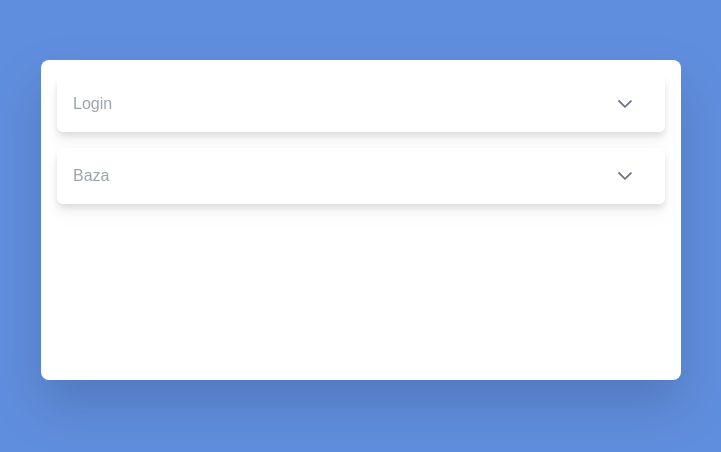
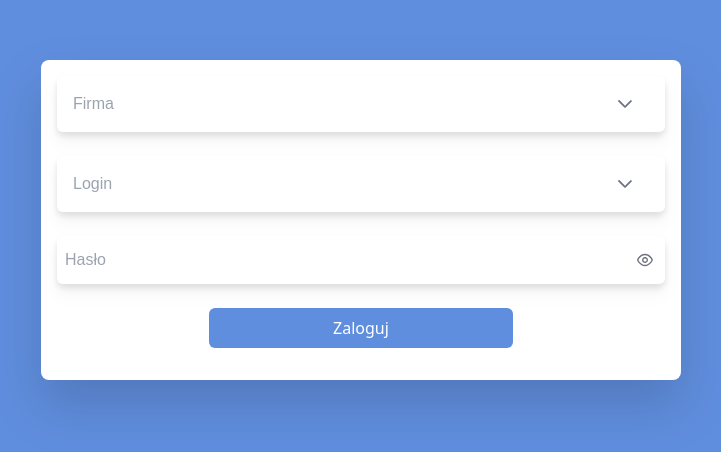
Before and after one commit to Destray32/ecpp-projekt, a React (Create React App) app: page /login in a window 1280 px wide. Shown: the part 180-632 px from the top of the page, without its empty margins (279-1000 px from the left). Built offline with nearby package versions, Linux system fonts and the light colour scheme; a web font is replaced by a local one.

Commit message:
password field

```diff
--- a/src/pages/Login.js
+++ b/src/pages/Login.js
@@ -7,36 +7,42 @@ import "primereact/resources/themes/lara-light-cyan/theme.css";
 export default function LoginPage() {
 
     // listy z których wybierać mozna w dropdownach
-    const [avaibleLogins, setAvailableLogins] = useState(['test', 'test2']);
-    const [avaibleDbs, setAvailableDbs] = useState(['baza1', 'baza2']);
+    const [availableCompanies, setAvailableCompanies] = useState(['test', 'test2']);
+    const [availableLogins, setAvailableLogins] = useState(['login1', 'login2']);
 
-    // stany przechowywuajce login, haslo, baze danych
+    // stany przechowywuajce firme, login i hasło
+    const [firma, setFirma] = useState('');
     const [login, setLogin] = useState('');
-    const [db, setDb] = useState('');
     const [password, setPassword] = useState('');
 
-    useEffect(() => {
-        console.log(login, db, password);
-    }, [login, db, password]);
+    // useEffect(() => {
+    //     console.log(firma, login, password);
+    // }, [firma, login, password]);
 
     return (
-        <body className='bg-primary min-h-screen flex items-center justify-center'>
+        <main className='bg-primary min-h-screen flex items-center justify-center'>
             <div className='bg-white w-1/2 h-[20rem] rounded-lg drop-shadow-2xl'>
-                <form className='p-4 space-y-4 h-full'>
+                <form className='p-4 space-y-6 h-full'>
                     <div className='card flex flex-col drop-shadow-lg'>
-                        <Dropdown value={login} onChange={(e) => setLogin(e.value)} options={avaibleLogins} optionLabel="name"
+                        <Dropdown value={firma} onChange={(e) => setFirma(e.value)} options={availableCompanies} optionLabel="name"
+                            editable placeholder="Firma" autoComplete='off' className="w-full md:w-14rem p-4" />
+                    </div>
+                    <div className='card flex flex-col drop-shadow-lg'>
+                        <Dropdown value={login} onChange={(e) => setLogin(e.value)} options={availableLogins} optionLabel="name"
                             editable placeholder="Login" autoComplete='off' className="w-full md:w-14rem p-4" />
                     </div>
-                    <div className='card flex flex-col drop-shadow-lg'>
-                        <Dropdown value={db} onChange={(e) => setDb(e.value)} options={avaibleDbs} optionLabel="name"
-                            editable placeholder="Baza" autoComplete='off' className="w-full md:w-14rem p-4" />
+                    <div className='card flex flex-col drop-shadow-lg w-full'>
+                        <Password value={password} onChange={(e) => setPassword(e.target.value)} feedback={false} toggleMask placeholder="Hasło"
+                             inputClassName='w-full md:w-14rem h-[3rem] p-2'
+                             pt={{ iconField: { root: { className: 'w-full md:w-14rem ' } } }}
+                             />
                     </div>
-                    {/* <div className="card flex-col drop-shadow-lg">
-                        <Password value={password} onChange={(e) => setPassword(e.target.value)} autoComplete='off'
-                            inputClassName='w-[65rem]' feedback={false} />
-                    </div> */}
+                    <div className='flex justify-center'>
+                        <button className='bg-primary text-white p-2 rounded-md w-1/2'>Zaloguj</button>
+                    </div>
                 </form>
+
             </div>
-        </body>
+        </main>
     )
 }
```
Also changed, not shown: 1 other file (tests, documents, lock files or other folders).
